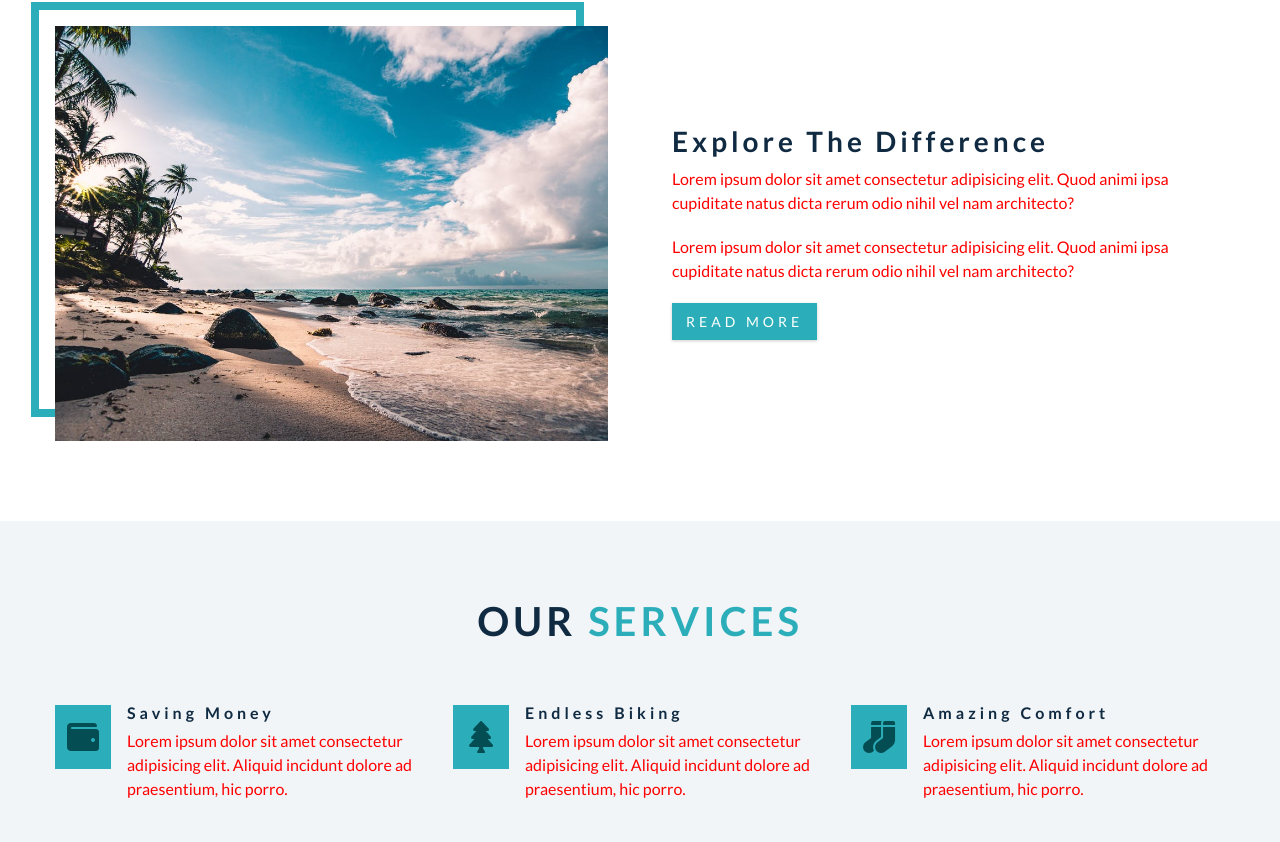
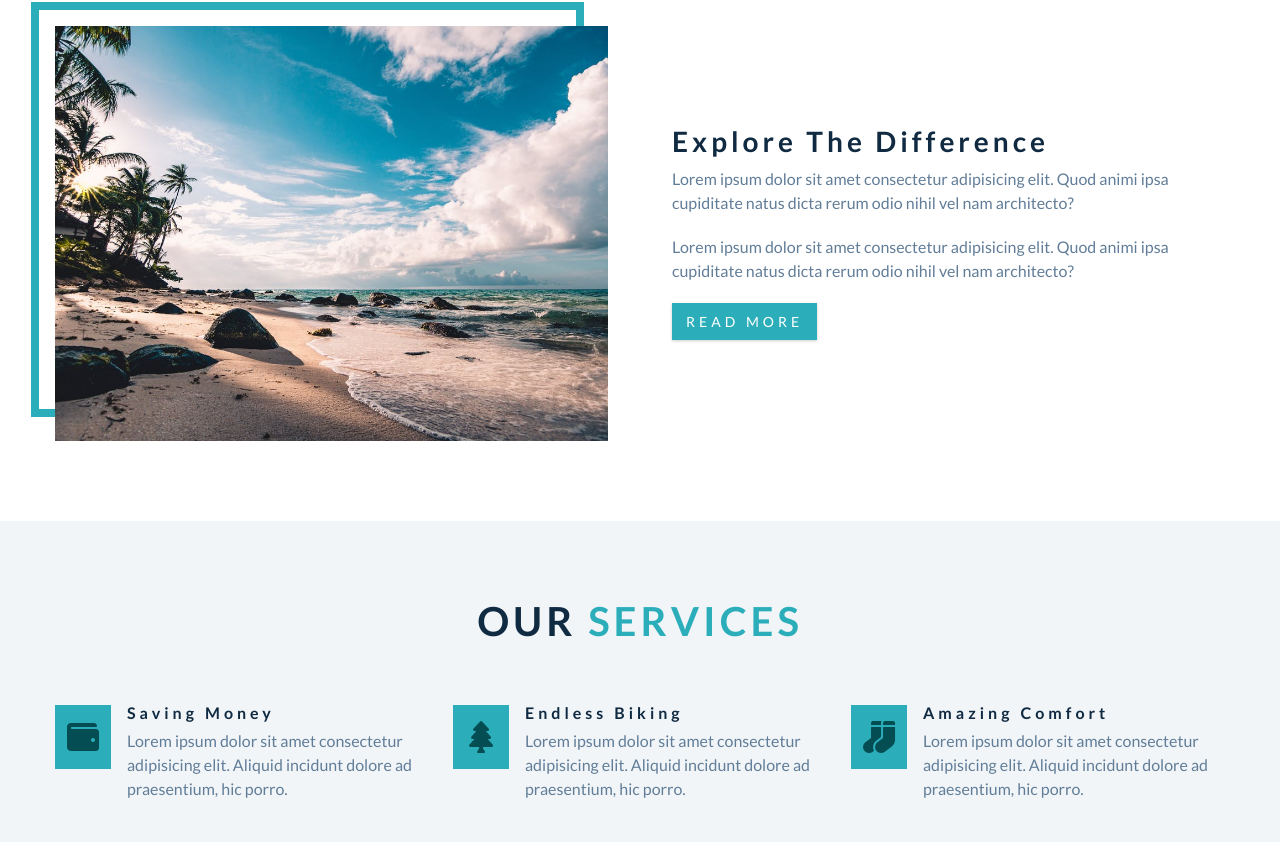
Before and after one commit to aabdulsabur/Backroads, a plain HTML site: page index.html in a window 1280 px wide. Shown: the part 958-1800 px from the top of the page. Drawn offline with Linux system fonts and the light colour scheme.

Commit message:
back to normal

```diff
--- a/css/styles.css
+++ b/css/styles.css
@@ -98,8 +98,8 @@ h4 {
 }
 p {
   margin-bottom: 1.25rem;
-  /* color: var(--clr-grey-5); */
-  color: red;
+  color: var(--clr-grey-5);
+
 }
 @media screen and (min-width: 800px) {
   h1 {
```
